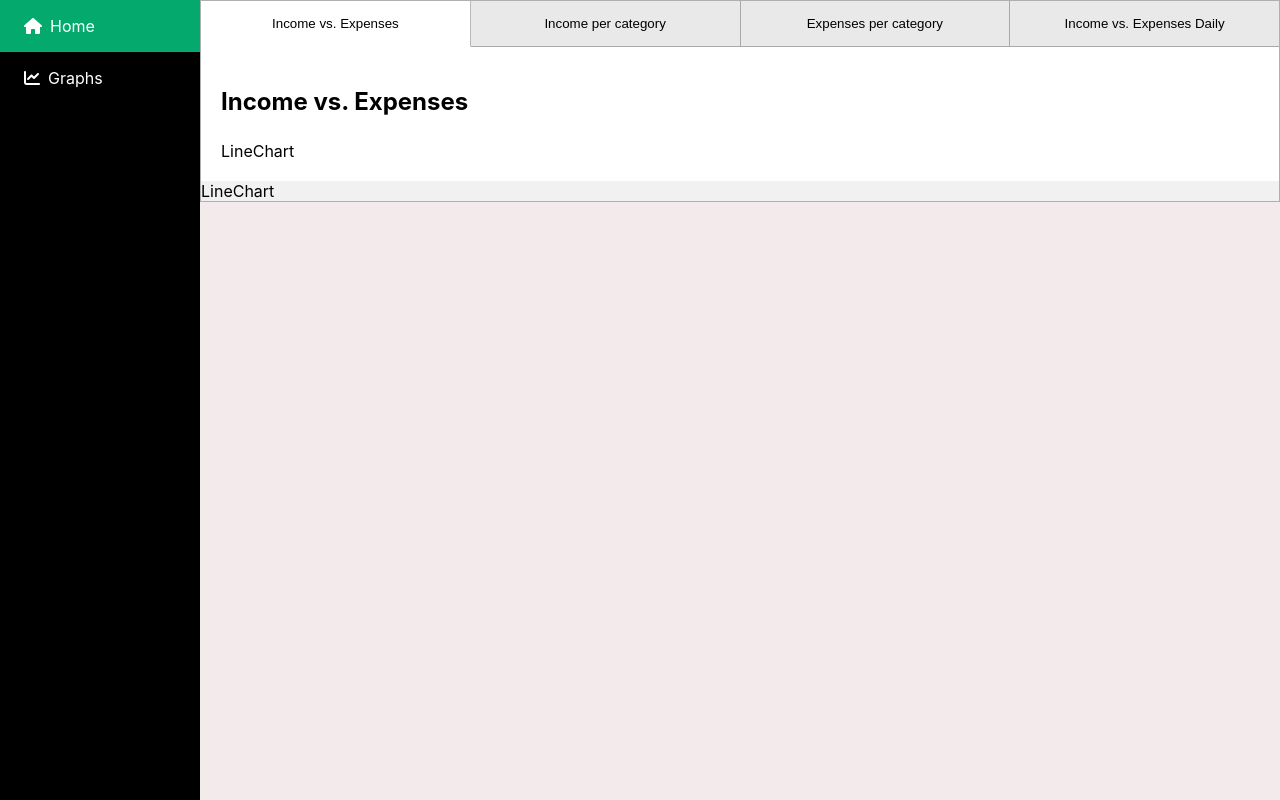
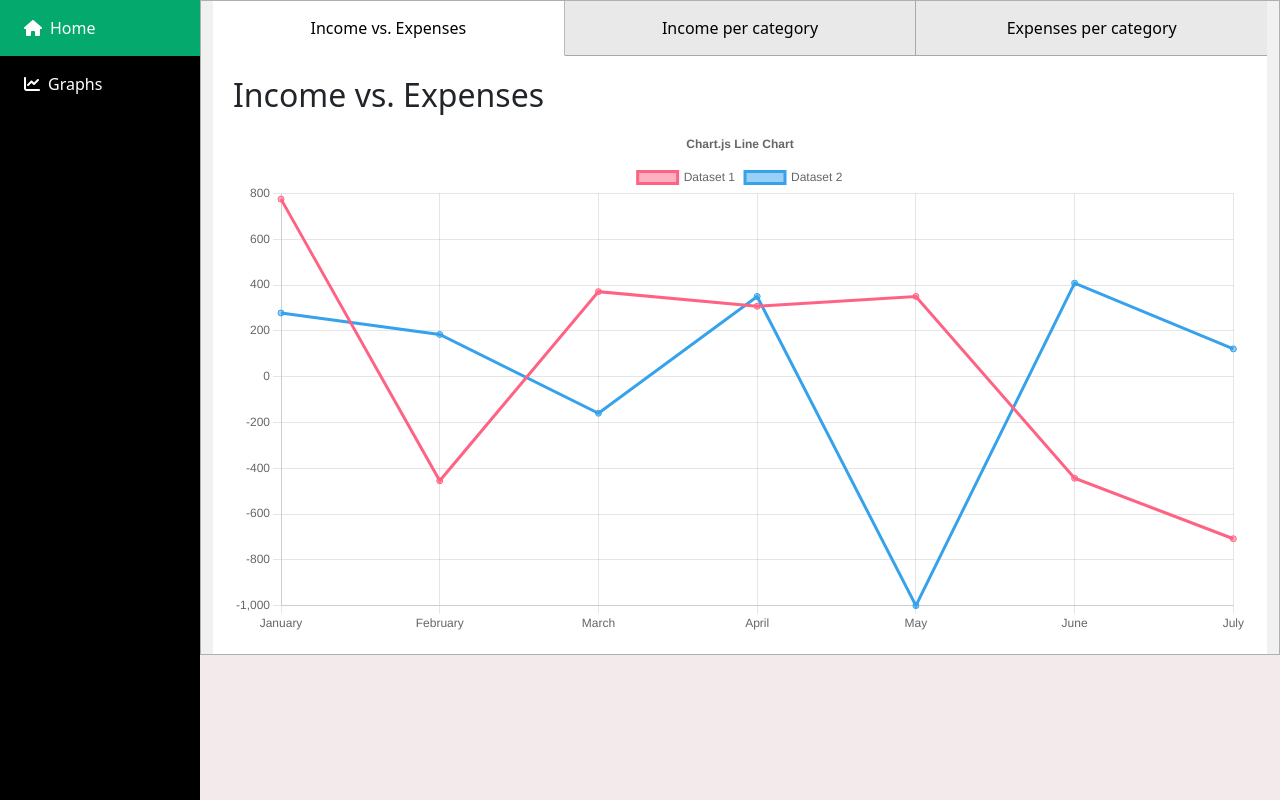
Before and after one commit to datasapiens/expense-app, a React (Create React App) app in the folder expense-app/: page /graphs in a window 1280 px wide. Built offline with nearby package versions, Linux system fonts and the light colour scheme.

Commit message:
refactor: add forms and graph templates

```diff
--- a/expense-app/package.json
+++ b/expense-app/package.json
@@ -16,7 +16,9 @@
     "@types/react-dom": "^18.0.5",
     "babel-plugin-macros": "^3.1.0",
     "bootstrap": "^5.1.3",
+    "faker": "^6.6.6",
     "react": "^18.1.0",
+    "react-bootstrap": "^2.4.0",
     "react-chartjs-2": "^4.1.0",
     "react-dom": "^18.1.0",
     "react-router-dom": "^6.3.0",
@@ -51,6 +53,7 @@
     ]
   },
   "devDependencies": {
+    "@faker-js/faker": "^7.1.0",
     "@types/uuid": "^8.3.4"
   }
 }
--- a/expense-app/src/components/Tabs/GraphTab.tsx
+++ b/expense-app/src/components/Tabs/GraphTab.tsx
@@ -33,12 +33,6 @@ function GraphTab() {
           >
            Expenses per category
           </button>
-          <button
-            className={toggleState === 4 ? "tabs active-tabs" : "tabs"}
-            onClick={() => toggleTab(4)}
-          >
-           Income vs. Expenses Daily
-          </button>
         </div>
 
         <div className="content-tabs">
@@ -63,13 +57,6 @@ function GraphTab() {
               <h2>Expenses per category</h2></div>
               <DougnutChart/>
           </div>
-          <div
-            className={toggleState === 4 ? "content  active-content" : "content"}
-          >
-            <div className="header-button">
-              <h2>Income vs. Expenses Daily</h2></div>
-          </div>
-          <LineChart/>
         </div>
       </div>
     )
--- a/expense-app/src/components/Tabs/HomeTab.tsx
+++ b/expense-app/src/components/Tabs/HomeTab.tsx
@@ -7,6 +7,8 @@ import {
   TransactionColumns,
   catData,
 } from "../../data/data";
+import CategoryForm from "../forms/Category/CategoryForm";
+import TransactionForm from "../forms/Transactions/TransactionForm";
 import Modal from "../modal/Modal";
 
 import Table from "../Table/Table";
@@ -60,7 +62,9 @@ const HomeTab = () => {
             <Modal
               modal={"Add Transaction"}
               updateModal={setOpenTransactionModal}
-            />
+            >
+              <TransactionForm categories={catData}/>
+            </Modal>
           )}
         </div>
         <div
@@ -77,7 +81,9 @@ const HomeTab = () => {
           </div>
           <Table tableData={catData} columns={CategoriesColumns} del={true} />
           {openCategoryModal && (
-            <Modal modal={"Add Category"} updateModal={setOpenCategoryModal} />
+            <Modal modal={"Add Category"} updateModal={setOpenCategoryModal} >
+              <CategoryForm/>
+            </Modal>
           )}
         </div>
       </div>
--- a/expense-app/src/components/charts/Dougnut.tsx
+++ b/expense-app/src/components/charts/Dougnut.tsx
@@ -1,8 +1,39 @@
 import React from 'react'
+import { Chart as ChartJS, ArcElement, Tooltip, Legend } from 'chart.js';
+import { Doughnut } from 'react-chartjs-2';
+
+ChartJS.register(ArcElement, Tooltip, Legend);
+
+export const data = {
+  labels: ['Red', 'Blue', 'Yellow', 'Green', 'Purple', 'Orange'],
+  datasets: [
+    {
+      label: '# of Votes',
+      data: [12, 19, 3, 5, 2, 3],
+      backgroundColor: [
+        'rgba(255, 99, 132, 0.2)',
+        'rgba(54, 162, 235, 0.2)',
+        'rgba(255, 206, 86, 0.2)',
+        'rgba(75, 192, 192, 0.2)',
+        'rgba(153, 102, 255, 0.2)',
+        'rgba(255, 159, 64, 0.2)',
+      ],
+      borderColor: [
+        'rgba(255, 99, 132, 1)',
+        'rgba(54, 162, 235, 1)',
+        'rgba(255, 206, 86, 1)',
+        'rgba(75, 192, 192, 1)',
+        'rgba(153, 102, 255, 1)',
+        'rgba(255, 159, 64, 1)',
+      ],
+      borderWidth: 1,
+    },
+  ],
+};
 
 function DougnutChart() {
   return (
-    <div>Dougnut</div>
+    <Doughnut data={data} />
   )
 }
 
--- a/expense-app/src/components/charts/LineChart.tsx
+++ b/expense-app/src/components/charts/LineChart.tsx
@@ -1,9 +1,61 @@
 import React from 'react'
+import {
+  Chart as ChartJS,
+  CategoryScale,
+  LinearScale,
+  PointElement,
+  LineElement,
+  Title,
+  Tooltip,
+  Legend,
+} from 'chart.js';
+import { Line } from 'react-chartjs-2';
+import { faker } from '@faker-js/faker';
+
+ChartJS.register(
+  CategoryScale,
+  LinearScale,
+  PointElement,
+  LineElement,
+  Title,
+  Tooltip,
+  Legend
+);
+
+export const options = {
+  responsive: true,
+  plugins: {
+    legend: {
+      position: 'top' as const,
+    },
+    title: {
+      display: true,
+      text: 'Chart.js Line Chart',
+    },
+  },
+};
+
+const labels = ['January', 'February', 'March', 'April', 'May', 'June', 'July'];
+
+export const data = {
+  labels,
+  datasets: [
+    {
+      label: 'Dataset 1',
+      data: labels.map(() => faker.datatype.number({ min: -1000, max: 1000 })),
+      borderColor: 'rgb(255, 99, 132)',
+      backgroundColor: 'rgba(255, 99, 132, 0.5)',
+    },
+    {
+      label: 'Dataset 2',
+      data: labels.map(() => faker.datatype.number({ min: -1000, max: 1000 })),
+      borderColor: 'rgb(53, 162, 235)',
+      backgroundColor: 'rgba(53, 162, 235, 0.5)',
+    },
+  ],
+};
 
 function LineChart() {
-  return (
-    <div>LineChart</div>
-  )
+  return <Line options={options} data={data} />;
 }
-
 export default LineChart
--- /dev/null
+++ b/expense-app/src/components/forms/Category/CategoryForm.tsx
@@ -0,0 +1,17 @@
+import React from "react";
+import { Button, Form } from "react-bootstrap";
+
+function CategoryForm() {
+  return (
+    <Form>
+      <Form.Group className="mb-3" controlId="label">
+        <Form.Control type="text" placeholder="Label" />
+      </Form.Group>
+      <Button variant="primary" type="submit">
+        Submit
+      </Button>
+    </Form>
+  );
+}
+
+export default CategoryForm;
--- /dev/null
+++ b/expense-app/src/components/forms/Transactions/Transaction.scss
@@ -0,0 +1 @@
+@import './../../../styles/index.scss';
--- /dev/null
+++ b/expense-app/src/components/forms/Transactions/TransactionForm.tsx
@@ -0,0 +1,39 @@
+// import { faQuestionCircle } from '@fortawesome/free-solid-svg-icons'
+// import { FontAwesomeIcon } from '@fortawesome/react-fontawesome'
+import React from "react";
+import { Form, Button } from "react-bootstrap";
+import "./Transaction.scss";
+
+type Category = {
+  id: string,
+  label: string
+};
+
+function TransactionForm({ categories }: any) {
+  return (
+    <Form>
+      <Form.Group className="mb-3" controlId="formBasicEmail">
+        <Form.Control type="text" placeholder="Label" />
+      </Form.Group>
+      <Form.Group className="mb-3" controlId="formBasicPassword">
+        <Form.Control type="date" placeholder="Password" />
+      </Form.Group>
+      <Form.Group className="mb-3" controlId="formBasicEmail">
+        <Form.Control type="text" placeholder="Amount" />
+      </Form.Group>
+      <Form.Select aria-label="Default select" className="mb-3">
+        <option>Categories</option>
+        {categories.map((category: Category) => (
+          <option key={category.id} value={category.id}>
+            {category.label}
+          </option>
+        ))}
+      </Form.Select>
+      <Button variant="primary" type="submit">
+        Submit
+      </Button>
+    </Form>
+  );
+}
+
+export default TransactionForm;
--- a/expense-app/src/components/modal/Modal.tsx
+++ b/expense-app/src/components/modal/Modal.tsx
@@ -1,32 +1,24 @@
-import React from 'react'
-import { IModal } from '../../interfaces/modal.interface'
-import './modal.scss'
+import React from "react";
+import "./modal.scss";
 
-function Modal({modal, updateModal}: IModal) {
+function Modal({ modal, updateModal, children }: any) {
   return (
     <div className="modalBackground">
-        <div className="modalContainer">
-
-            <div className="titleCloseBtn">
+      <div className="modalContainer">
+        <div className="titleCloseBtn">
           <button
             onClick={() => {
-                updateModal(false);
+              updateModal(false);
             }}
           >
             X
           </button>
         </div>
-            <div className="title">{modal}</div>
-            <div className="body">
-                <p>This is where the forms will go</p>
-            </div>
-            <div className="footer">
-            <button className="cancel" onClick={() => updateModal(false)}>cancel</button>
-            <button className="submit">save</button>
-            </div>
-        </div>
+        <div className="title">{modal}</div>
+        <div className="body">{children}</div>
+      </div>
     </div>
-  )
+  );
 }
 
-export default Modal
+export default Modal;
--- a/expense-app/src/index.tsx
+++ b/expense-app/src/index.tsx
@@ -3,6 +3,7 @@ import ReactDOM from 'react-dom/client';
 import './styles/index.scss';
 import App from './App';
 import reportWebVitals from './reportWebVitals';
+import 'bootstrap/dist/css/bootstrap.min.css';
 
 const root = ReactDOM.createRoot(
   document.getElementById('root') as HTMLElement
--- a/expense-app/src/styles/index.scss
+++ b/expense-app/src/styles/index.scss
@@ -1,17 +1,19 @@
-body {
-  margin: 0;
-  font-family: -apple-system, BlinkMacSystemFont, 'Segoe UI', 'Roboto', 'Oxygen',
-    'Ubuntu', 'Cantarell', 'Fira Sans', 'Droid Sans', 'Helvetica Neue',
-    sans-serif;
-  -webkit-font-smoothing: antialiased;
-  -moz-osx-font-smoothing: grayscale;
-  background-color: #F5FAFF;
-}
+@import "~bootstrap/scss/bootstrap";
 
-code {
-  font-family: source-code-pro, Menlo, Monaco, Consolas, 'Courier New',
-    monospace;
-}
+// body {
+//   margin: 0;
+//   font-family: -apple-system, BlinkMacSystemFont, 'Segoe UI', 'Roboto', 'Oxygen',
+//     'Ubuntu', 'Cantarell', 'Fira Sans', 'Droid Sans', 'Helvetica Neue',
+//     sans-serif;
+//   -webkit-font-smoothing: antialiased;
+//   -moz-osx-font-smoothing: grayscale;
+//   background-color: #F5FAFF;
+// }
+
+// code {
+//   font-family: source-code-pro, Menlo, Monaco, Consolas, 'Courier New',
+//     monospace;
+// }
 
 .page-wrapper {
   margin-left: 200px;
```
Also changed, not shown: 1 other file (tests, documents, lock files or other folders).
